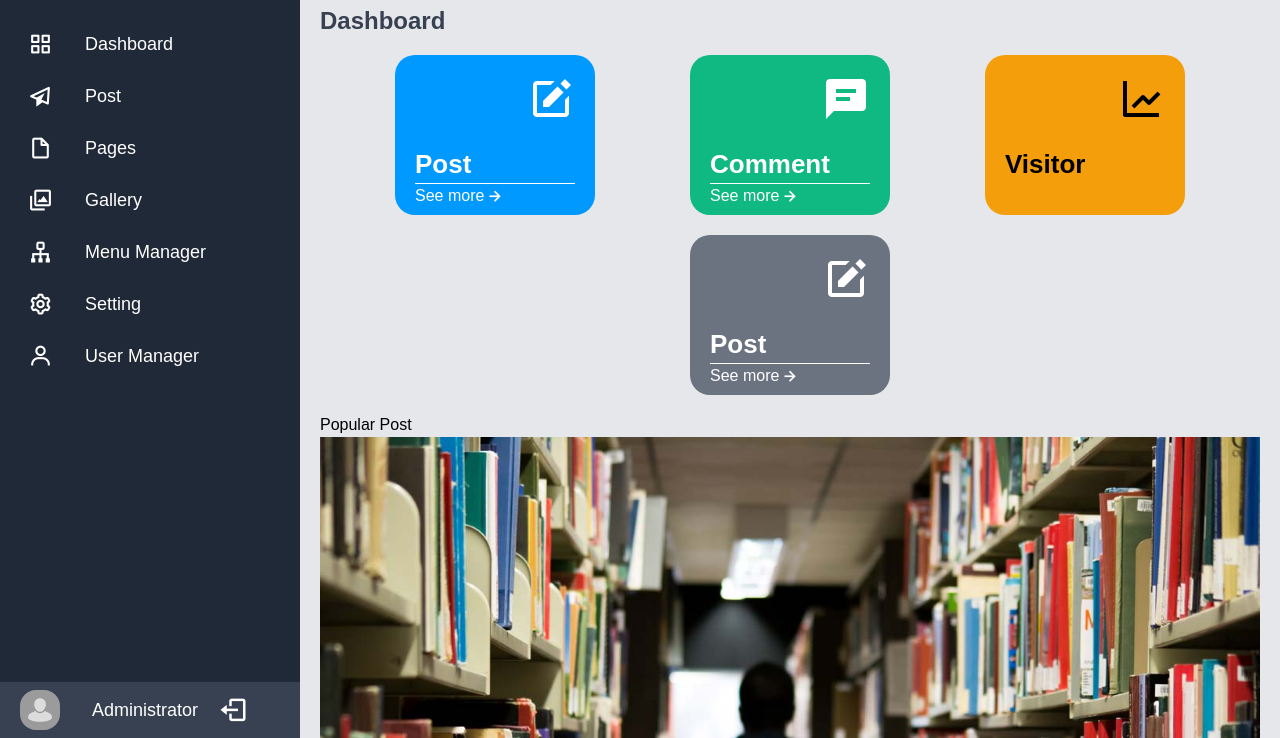
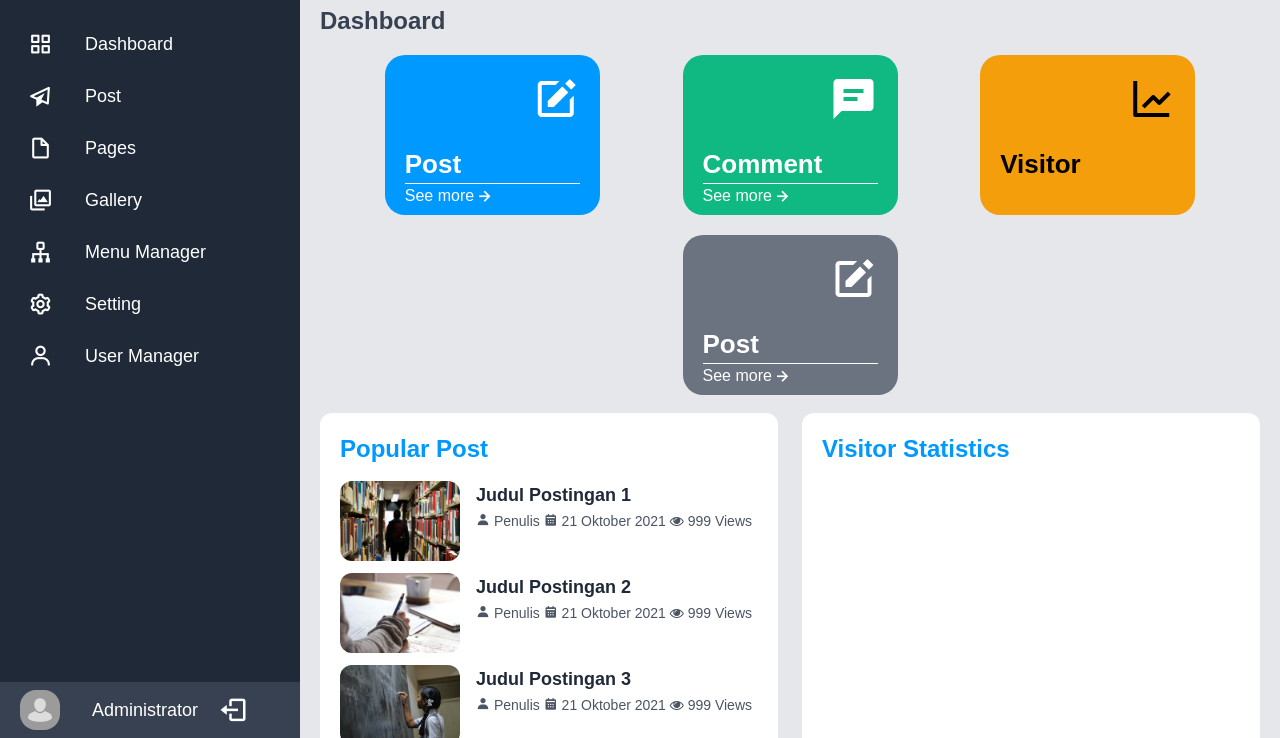
Before and after one commit to mrh275/semesta-admin, a website built with Vite: page index.html in a window 1280 px wide. Shown: the part 62-800 px from the top of the page. Built offline with nearby package versions, Linux system fonts and the light colour scheme; a script that the page names is missing; files whose address does not match are found by name.

Commit message:
add some properties for popular post and statistics section

```diff
--- a/css/page.css
+++ b/css/page.css
@@ -15,6 +15,47 @@
         @apply flex justify-between sm:justify-evenly flex-wrap my-2
     }
 
+    .content .statistics {
+        @apply w-full rounded-xl flex justify-between;
+    }
+
+    .statistics .stat-card {
+        @apply w-1/2 bg-white p-5 rounded-xl;
+    }
+
+    .statistics .stat-card.popular-post-wrapper {
+        @apply mr-3 block;
+    }
+
+    .popular-post-title,
+    .visitor-chart-header {
+        @apply mb-4 text-2xl font-bold text-primary;
+    }
+
+    .statistics .stat-card.visitor-chart {
+        @apply ml-3 block;
+    }
+
+    .popular-post-card {
+        @apply flex my-3;
+    }
+
+    .card-img {
+        @apply mr-4;
+    }
+
+    .post-title {
+        @apply text-lg font-semibold text-gray-800;
+    }
+
+    .popular-post-sub {
+        @apply text-sm text-gray-600;
+    }
+
+    .visitor-chart-body {
+        @apply relative w-full;
+    }
+
     .footer {
         @apply bg-gray-700;
     }
@@ -23,11 +64,12 @@
 
 .card {
     position: relative;
-    width: 200px;
+    max-width: 215px;
+    width: 100%;
     height: 160px;
     border-radius: 20px;
     padding: 20px;
-    margin: 10px 20px;
+    margin: 10px 18px;
 }
 
 .card .card-body {
@@ -94,6 +136,15 @@
     transform: translateX(20%);
 }
 
+.popular-post-img {
+    min-width: 90px;
+    max-width: 120px;
+    border-radius: 12px;
+}
+
+.popular-post-body .popular-post-card.slick-slide {
+    display: flex !important;
+}
 /* .footer {
     height: 40px;
 } */
```
Also changed, not shown: build/page.css.
